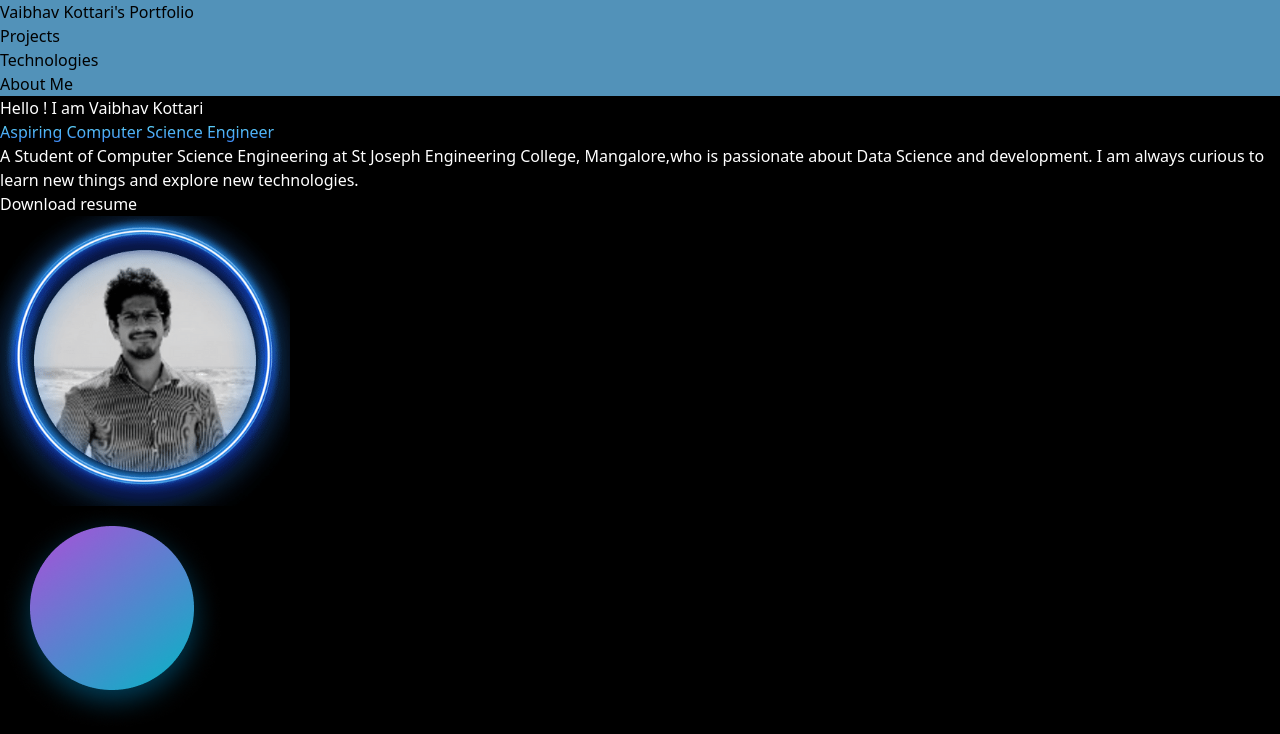
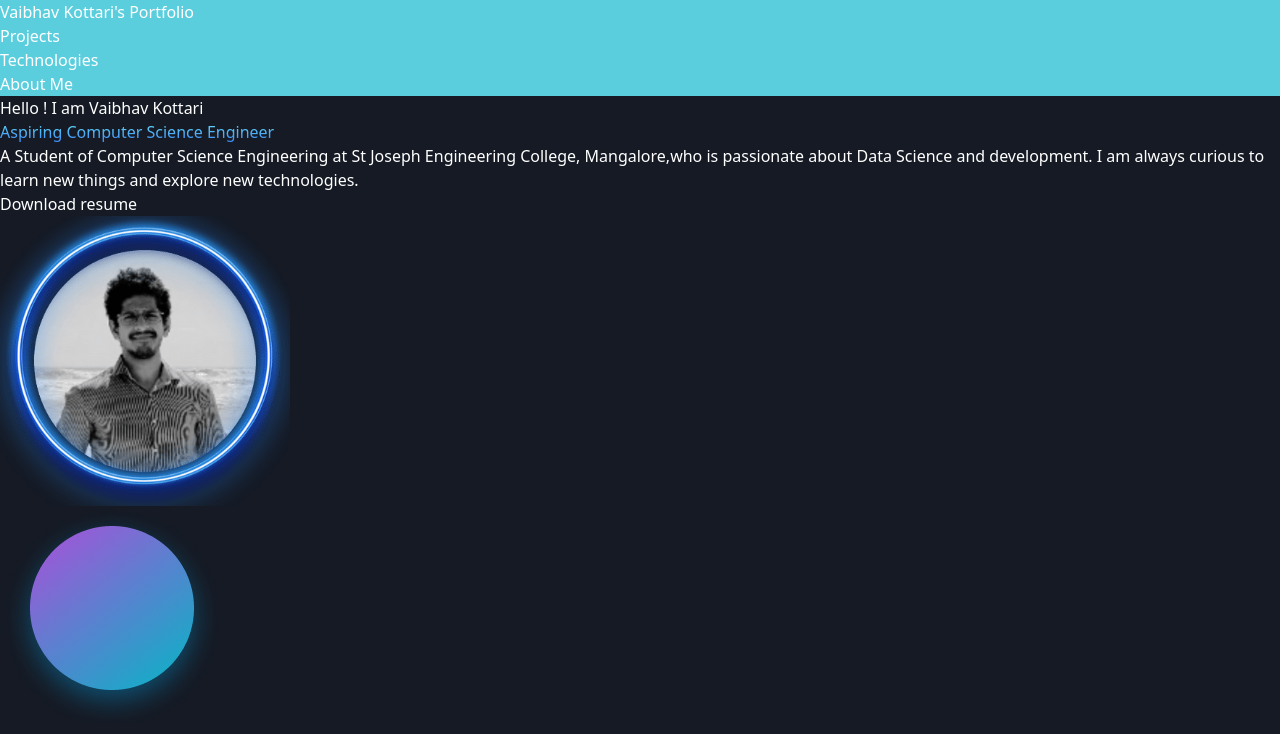
Before and after one commit to kottarivaibhav/portfolio_website, a React (Vite) app: page / in a window 1280 px wide. Shown: the top 734 px of the page. Built offline with nearby package versions, Linux system fonts and the light colour scheme.

Commit message:
background changed

```diff
--- a/src/App.css
+++ b/src/App.css
@@ -1,5 +1,5 @@
 body{
-  background-color: black;
+  background-color: rgba(6, 11, 22, 0.937);
   color: white;
 }
 
@@ -14,16 +14,16 @@ body{
 
 }
 header {
-  background-color: #5292b9; /* White-gray background */
-  color: black; /* Black text */
+  background-color: #5bcede; /* White-gray background */
+  color: rgb(255, 255, 255); /* Black text */
   position: sticky; /* Sticky positioning */
   top: 0; /* Stick to the top */
   z-index: 1000; /* Ensure it stays above other content */
 }
 
 footer{
-  background-color: #5292b9;
-  color: rgb(11, 10, 10);
+  background-color: #5bcede;
+  color: rgb(255, 255, 255);
 
 }
 
--- a/src/App.jsx
+++ b/src/App.jsx
@@ -24,13 +24,13 @@ function App() {
             <div className=' flex justify-between items-center'>
               <ul className=' flex gap-4'>
                 <li>
-                  <a className='text-gray-800 hover:text-white  cursor-pointer ' href='#Projects'>Projects</a>
+                  <a className='text-white hover:text-black  cursor-pointer ' href='#Projects'>Projects</a>
                 </li>
                 <li>
-                  <a className='text-gray-800 hover:text-white  cursor-pointer ' href='#Technology'>Technologies</a>
+                  <a className='text-white hover:text-white  cursor-pointer ' href='#Technology'>Technologies</a>
                 </li>
                 <li>
-                  <a className='text-gray-800 hover:text-white  cursor-pointer ' href='#About'>About Me</a>
+                  <a className='text-white hover:text-white  cursor-pointer ' href='#About'>About Me</a>
                 </li>
               </ul>
             </div>
@@ -97,10 +97,10 @@ function App() {
         <p className="text-gray-400 text-sm mt-2">Responsive HTML/CSS layout for online Pizza ordering website using HTML5, CSS3 (SCSS)</p>
         <div className="mt-auto flex mt-12 gap-2">
           <button className="flex-1 text-sm py-3 bg-gradient-to-t from-blue-500 rounded-full to-cyan-500 hover:from-blue-700 hover:to-cyan-700">
-            <a href='#' target='_blank' rel='noopener noreferrer'>Live Preview</a>
+            <a href='https://kottarivaibhav.github.io/Ecommerce_PizzaStore/' target='_blank' rel='noopener noreferrer'>Live Preview</a>
           </button>
           <button className="flex-1 text-sm py-3 border rounded-full hover:border-blue-500 hover:text-blue-500">
-            <a href='https://kottarivaibhav.github.io/Ecommerce_PizzaStore/' target='_blank' rel='noopener noreferrer'>Checkout GitHub</a>
+            <a href='#' target='_blank' rel='noopener noreferrer'>Checkout GitHub</a>
           </button>
         </div>
       </div>
@@ -322,7 +322,7 @@ function App() {
       <footer >
         <div className='container m-auto flex justify-between px-4 py-5 left-8'>
           <div >
-            <p className=''>Copyright @ 2023</p>
+            <p className=''>Copyright @ 2024</p>
           </div>
           <div>
             <p className=' text-2xl font-mono'>Designed by Vaibhav Ramachandra Kottari</p>
```
